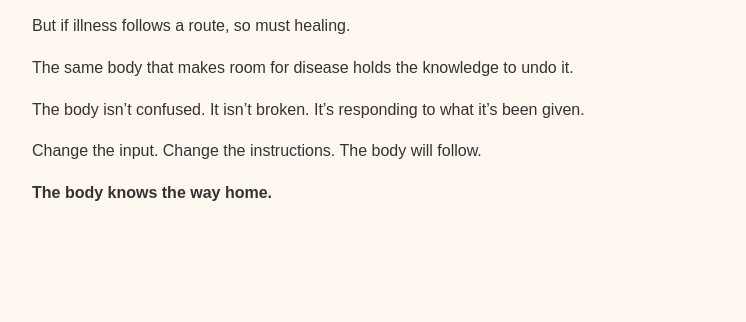
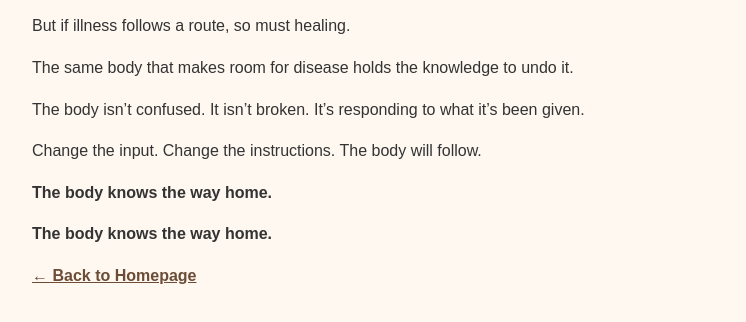
Before and after one commit to JBilyonayre/Unblocked-Living-Site, a plain HTML site: page remember.html in a window 1280 px wide. Shown: the part 140-462 px from the top of the page, without its empty margins (258-1004 px from the left). Drawn offline with Linux system fonts and the light colour scheme.

Commit message:
Update remember.html

```diff
--- a/remember.html
+++ b/remember.html
@@ -31,5 +31,17 @@
   <p>The body isn’t confused. It isn’t broken. It’s responding to what it’s been given.</p>
   <p>Change the input. Change the instructions. The body will follow.</p>
   <p><strong>The body knows the way home.</strong></p>
+
+  <p><strong>The body knows the way home.</strong></p>
+
+  <!-- Space added here for clarity -->
+
+  <p>
+    <a href="index.html" style="font-weight: bold; color: #6b4c36;">← Back to Homepage</a>
+  </p>
+</body>
+
+
+
 </body>
 </html>
```
